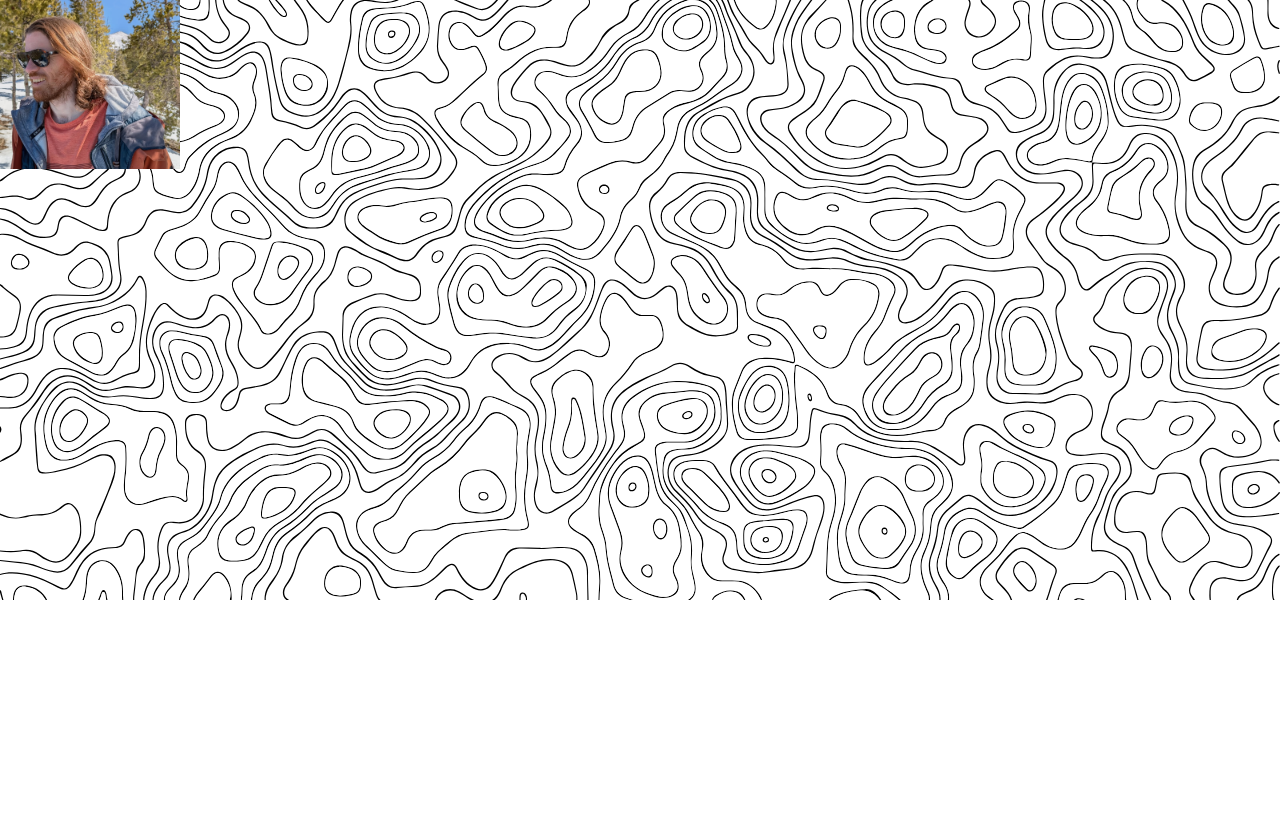
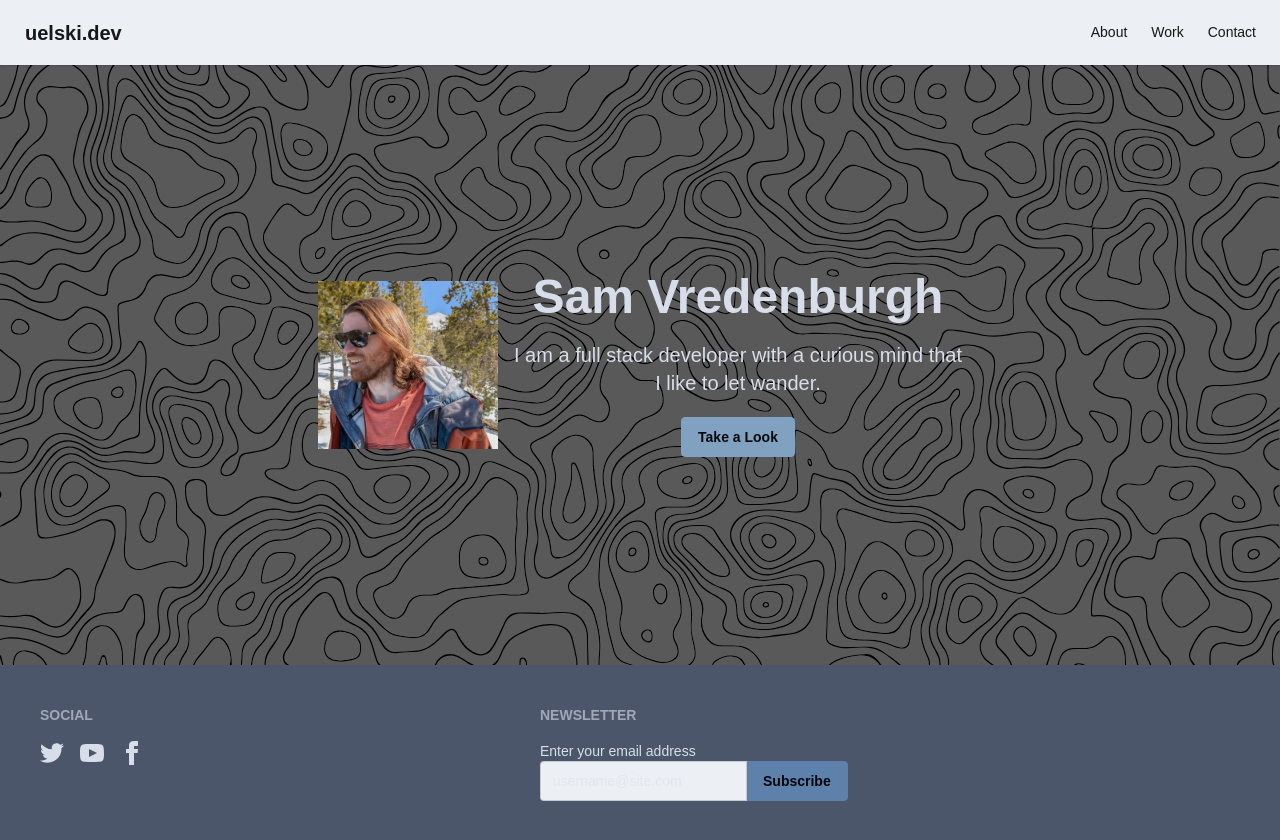
Before and after one commit to uelski/uelski-dev-client, a Next.js app: page / in a window 1280 px wide. Before the commit the page ends 800 px from the top, so only its background shows below. Built offline with nearby package versions, Linux system fonts and the light colour scheme.

Commit message:
add daisyui and working through header/footer layout

```diff
--- a/src/app/globals.css
+++ b/src/app/globals.css
@@ -1,4 +1,7 @@
 @import "tailwindcss";
+@plugin "daisyui" {
+  themes: light --default, nord;
+}
 
 :root {
   --background: #ffffff;
--- a/src/app/layout.tsx
+++ b/src/app/layout.tsx
@@ -23,11 +23,76 @@
   children: React.ReactNode;
 }>) {
   return (
-    <html lang="en">
+    <html lang="en" data-theme="nord">
       <body
         className={`${geistSans.variable} ${geistMono.variable} antialiased`}
       >
+        <div className="navbar bg-base-100 shadow-sm">
+        <div className="flex-1">
+          <a className="btn btn-ghost text-xl">uelski.dev</a>
+        </div>
+        <div className="flex-none">
+          <ul className="menu menu-horizontal px-1">
+            <li><a>About</a></li>
+            <li><a>Work</a></li>
+            <li><a>Contact</a></li>
+          </ul>
+        </div>
+      </div>
         {children}
+        <footer className="footer sm:footer-horizontal bg-neutral text-neutral-content p-10">
+          <nav>
+            <h6 className="footer-title">Social</h6>
+            <div className="grid grid-flow-col gap-4">
+              <a>
+                <svg
+                  xmlns="http://www.w3.org/2000/svg"
+                  width="24"
+                  height="24"
+                  viewBox="0 0 24 24"
+                  className="fill-current">
+                  <path
+                    d="M24 4.557c-.883.392-1.832.656-2.828.775 1.017-.609 1.798-1.574 2.165-2.724-.951.564-2.005.974-3.127 1.195-.897-.957-2.178-1.555-3.594-1.555-3.179 0-5.515 2.966-4.797 6.045-4.091-.205-7.719-2.165-10.148-5.144-1.29 2.213-.669 5.108 1.523 6.574-.806-.026-1.566-.247-2.229-.616-.054 2.281 1.581 4.415 3.949 4.89-.693.188-1.452.232-2.224.084.626 1.956 2.444 3.379 4.6 3.419-2.07 1.623-4.678 2.348-7.29 2.04 2.179 1.397 4.768 2.212 7.548 2.212 9.142 0 14.307-7.721 13.995-14.646.962-.695 1.797-1.562 2.457-2.549z"></path>
+                </svg>
+              </a>
+              <a>
+                <svg
+                  xmlns="http://www.w3.org/2000/svg"
+                  width="24"
+                  height="24"
+                  viewBox="0 0 24 24"
+                  className="fill-current">
+                  <path
+                    d="M19.615 3.184c-3.604-.246-11.631-.245-15.23 0-3.897.266-4.356 2.62-4.385 8.816.029 6.185.484 8.549 4.385 8.816 3.6.245 11.626.246 15.23 0 3.897-.266 4.356-2.62 4.385-8.816-.029-6.185-.484-8.549-4.385-8.816zm-10.615 12.816v-8l8 3.993-8 4.007z"></path>
+                </svg>
+              </a>
+              <a>
+                <svg
+                  xmlns="http://www.w3.org/2000/svg"
+                  width="24"
+                  height="24"
+                  viewBox="0 0 24 24"
+                  className="fill-current">
+                  <path
+                    d="M9 8h-3v4h3v12h5v-12h3.642l.358-4h-4v-1.667c0-.955.192-1.333 1.115-1.333h2.885v-5h-3.808c-3.596 0-5.192 1.583-5.192 4.615v3.385z"></path>
+                </svg>
+              </a>
+            </div>
+          </nav>
+          <form>
+            <h6 className="footer-title">Newsletter</h6>
+            <fieldset className="w-80">
+              <label>Enter your email address</label>
+              <div className="join">
+                <input
+                  type="text"
+                  placeholder="username@site.com"
+                  className="input input-bordered join-item" />
+                <button className="btn btn-primary join-item">Subscribe</button>
+              </div>
+            </fieldset>
+          </form>
+        </footer>
       </body>
     </html>
   );
--- a/src/app/page.tsx
+++ b/src/app/page.tsx
@@ -2,9 +2,16 @@
 
 export default function Home() {
   return (
-    <div>
-      <main className="bg-[url('/Contour-Map.svg')] bg-cover bg-center h-[75vh]">
-        <div>
+
+      <div
+      className="hero h-[75vh]"
+      style={{
+        backgroundImage:
+          "url(/Contour-Map.svg)",
+      }}
+      >
+      <div className="hero-overlay bg-black/65"></div>
+      <div className="hero-content text-neutral-content text-center">
         <Image
           className=""
           src="/sv-masthead.jpeg"
@@ -13,9 +20,14 @@
           height={38}
           priority
         />
+        <div className="max-w-md">
+          <h1 className="mb-5 text-5xl font-bold">Sam Vredenburgh</h1>
+          <p className="mb-5 text-xl">
+            I am a full stack developer with a curious mind that I like to let wander.
+          </p>
+          <button className="btn btn-secondary">Take a Look</button>
         </div>
-
-      </main>
+      </div>
 
     </div>
   );
```
Also changed, not shown: package.json (+7 -6 lines), 1 other file (tests, documents, lock files or other folders). Lines whose indentation alone changed are shown as unchanged.
